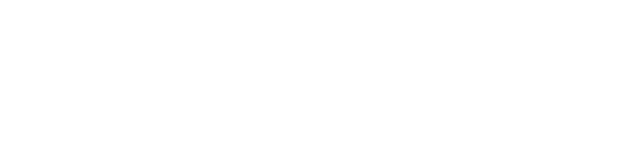
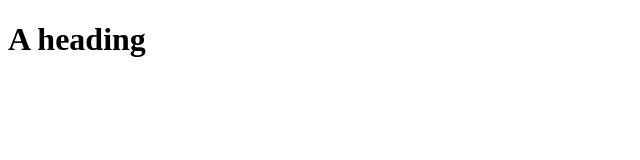
Before and after one commit to razz-21/git-one, a plain HTML site: page index.html in a window 1280 px wide. Shown: the whole page, without its empty margins (0-640 px from the left). Drawn offline with Linux system fonts and the light colour scheme.

Commit message:
add heading to index

```diff
--- a/index.html
+++ b/index.html
@@ -4,6 +4,6 @@
 	<title>Git One</title>
 </head>
 <body>
-
+	<h1>A heading</h1>
 </body>
 </html>
```
